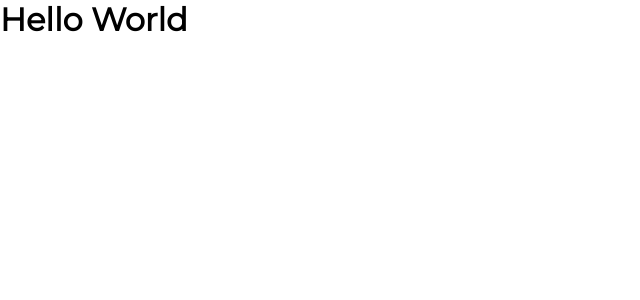
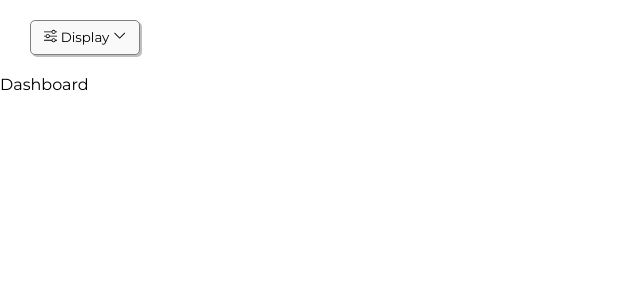
Before and after one commit to niranjankumar1/React, a React (Create React App) app: page / in a window 1280 px wide. Shown: the top 300 px of the page, without its empty margins (0-640 px from the left). Built offline with nearby package versions, Linux system fonts and the light colour scheme.

Commit message:
ci: Installed react-icons

```diff
--- a/package.json
+++ b/package.json
@@ -8,6 +8,7 @@
     "@testing-library/user-event": "^13.5.0",
     "react": "^18.2.0",
     "react-dom": "^18.2.0",
+    "react-icons": "^4.10.1",
     "react-scripts": "5.0.1",
     "web-vitals": "^2.1.4"
   },
--- a/src/App.js
+++ b/src/App.js
@@ -1,7 +1,14 @@
 import "./App.css";
+import Dashboard from "./components/Dashboard";
+import Navbar from "./components/Navbar";
 
 const App = () => {
-  return <h1>Hello World</h1>;
+  return (
+    <div>
+      <Navbar />
+      <Dashboard />
+    </div>
+  );
 };
 
 export default App;
--- /dev/null
+++ b/src/components/Dashboard.jsx
@@ -0,0 +1,7 @@
+import React from "react";
+
+const Dashboard = () => {
+  return <div>Dashboard</div>;
+};
+
+export default Dashboard;
--- /dev/null
+++ b/src/components/Navbar.jsx
@@ -0,0 +1,45 @@
+import React, { useState } from "react";
+import "../styles/Navbar.css";
+import { BsSliders, BsChevronDown } from "react-icons/bs"; //BsSliders2
+
+const Navbar = () => {
+  const [slider, setSlider] = useState(false);
+
+  return (
+    <div className="navbar">
+      <div className="navbarButton">
+        <button
+          className="p-10 f-16 groupButton"
+          onClick={() => setSlider(!slider)}
+        >
+          <BsSliders /> Display <BsChevronDown />
+        </button>
+
+        {slider && (
+          <>
+            <div className="dropDown">
+              <div className="group">
+                <span style={{ color: "grey" }}>Grouping</span>
+                <select>
+                  <option>Status</option>
+                  <option>User</option>
+                  <option>Priority</option>
+                </select>
+              </div>
+
+              <div className="group">
+                <span style={{ color: "grey" }}>Ordering</span>
+                <select>
+                  <option>Priority</option>
+                  <option>Title</option>
+                </select>
+              </div>
+            </div>
+          </>
+        )}
+      </div>
+    </div>
+  );
+};
+
+export default Navbar;
--- /dev/null
+++ b/src/styles/Navbar.css
@@ -0,0 +1,49 @@
+.navbar {
+    padding: 20px 30px ;
+}
+
+.navbarButton {
+    position: relative;
+}
+
+.groupButton {
+    background-color: #f9f9fa;
+    z-index: 10;
+    border: 1px solid gray;
+    box-shadow: 2px 2px silver;
+    border-radius: 5px;
+    width: 110px;
+    height: 35px;
+    padding: 5px 5px;
+    justify-content: space-evenly;
+}
+
+.dropDown {
+    position: relative;
+    background-color: #fdfdfd;
+    width: 250px;
+    display: flex;
+    flex-direction: column;
+    justify-content: space-between;
+    gap: 10px;
+    padding: 5px;
+    margin: 10px 5px 5px 5px;
+    border: 1px solid gray;
+    border-radius: 7px;
+    box-shadow: 2px 2px silver;
+}
+
+.group {
+    padding: 8px 10px;
+    display: flex;
+    justify-content: space-between;
+    align-items: center;
+}
+
+select {
+    width: 100px;
+    padding: 2px 5px;
+    border: 1px solid silver;
+    border-radius: 4px;
+    background: white;
+}
```
Also changed, not shown: src/components/Card.jsx (added, +7 -0 lines), src/styles/Card.css (added), src/styles/Dashboard.css (added), 1 other file (tests, documents, lock files or other folders).
